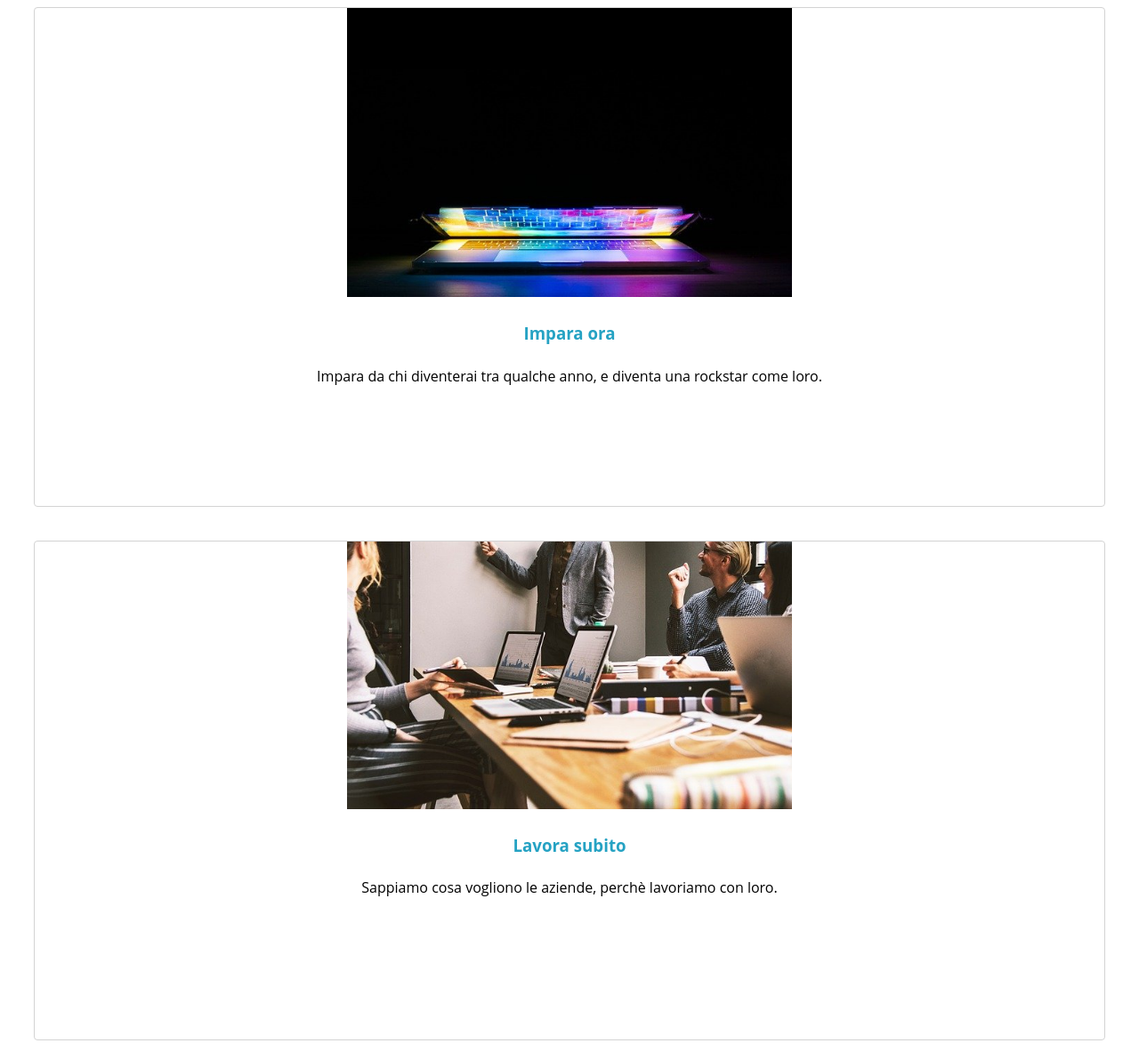
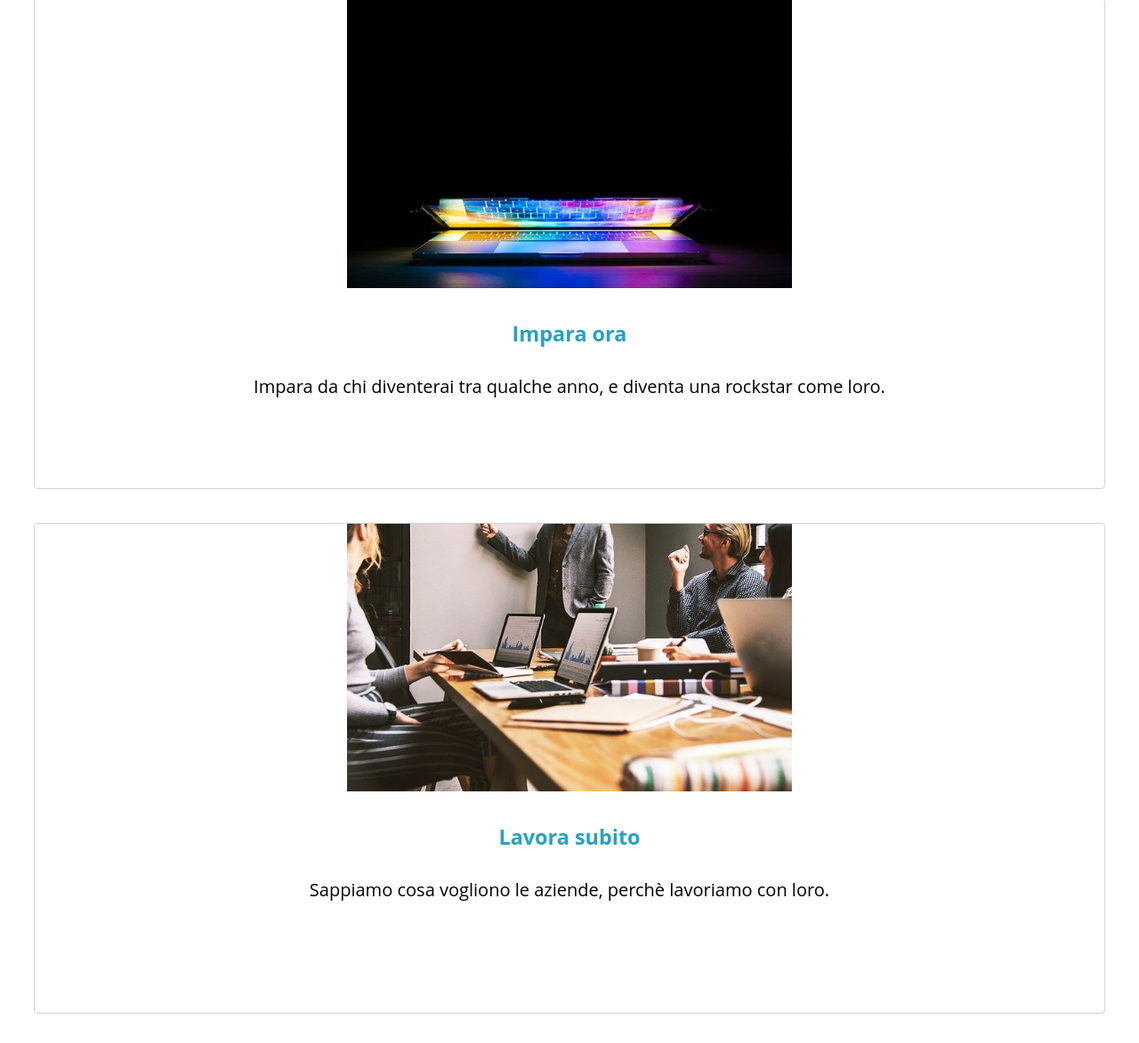
Before and after one commit to mlivv/Corso-IFOA, a plain HTML site: page S1/G5 - Progetto settimanale/index-mobile.html in a window 1280 px wide. Shown: the part 2640-3813 px from the top of the page at 89% size. Drawn offline with Linux system fonts and the light colour scheme.

Commit message:
commit compito

```diff
--- a/S1/G5 - Progetto settimanale/Esercizio/css/style.mobile.css
+++ b/S1/G5 - Progetto settimanale/Esercizio/css/style.mobile.css
@@ -71,17 +71,19 @@ header {
   font-size: 150%;
 }
 
-.quadrati {
+article {
   text-align: center;
   margin: 38px;
   border: solid 1px;
   border-color: lightgray;
   border-radius: 4px;
   height: 35em;
+  max-height: 550px;
   overflow: hidden;
+  font-size: 125%;
 }
 
-.quadrati h3 {
+article h3 {
   color: #25a2c3;
 }
 
--- a/S1/G5 - Progetto settimanale/index-mobile.html
+++ b/S1/G5 - Progetto settimanale/index-mobile.html
@@ -68,17 +68,20 @@
           <p>CEO, Epicode</p>
         </div>
       </section>
+
       <!-- ARTICLES -->
-      <article>
-        <div class="quadrati" id="ilTuoPc">
+
+      <section>
+        <article>
           <img src="Esercizio/images/foto1.jpg" alt="foto laptop" width="500" />
           <h3>Il tuo pc</h3>
           <p>
             Se vuoi diventare developer è l'unico strumento di cui hai bisogno.
           </p>
-        </div>
+        </article>
 
-        <div class="quadrati" id="imparaOra">
+
+        <article>
           <img
             src="Esercizio/images/foto2.jpg"
             alt="foto laptop socchiuso"
@@ -89,8 +92,10 @@
             Impara da chi diventerai tra qualche anno, e diventa una rockstar
             come loro.
           </p>
-        </div>
-        <div class="quadrati" id="lavoraSubito">
+        </article>
+
+
+        <article>
           <img
             src="Esercizio/images/foto3.jpg"
             alt="foto meeting"
@@ -98,8 +103,10 @@
           />
           <h3>Lavora subito</h3>
           <p>Sappiamo cosa vogliono le aziende, perchè lavoriamo con loro.</p>
-        </div>
-      </article>
+        </article>
+
+
+        </section>
     </main>
     <footer>
       <h2>Contattaci</h2>
```
